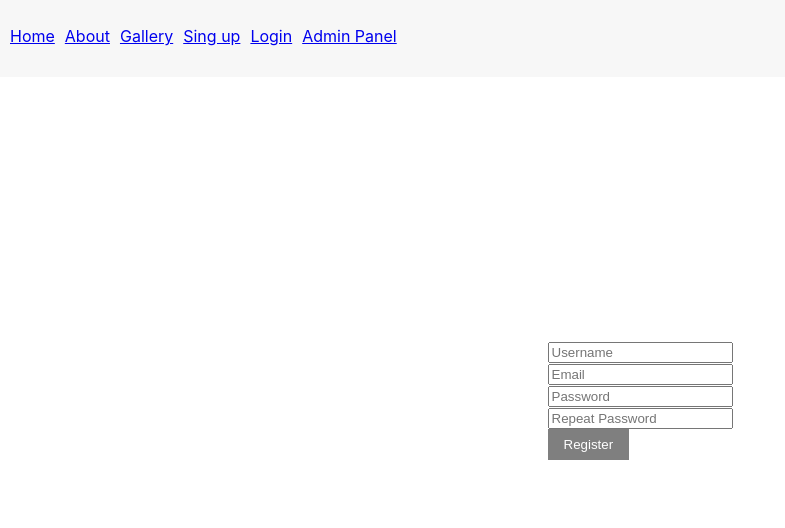
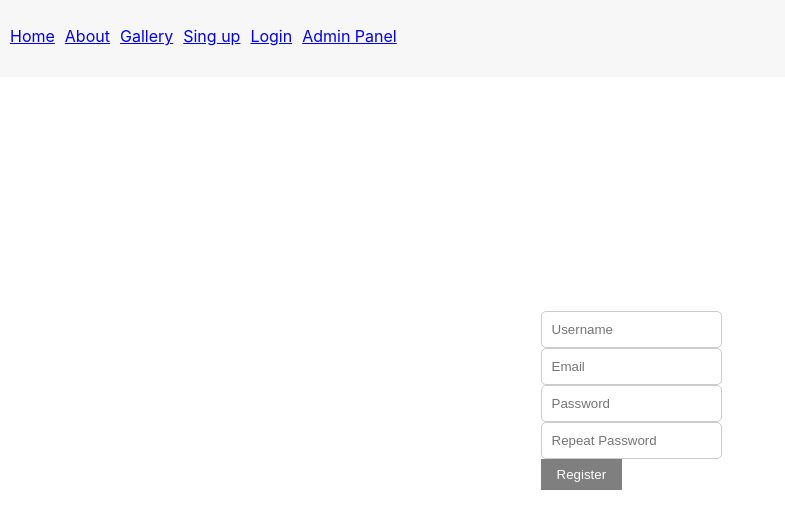
Before and after one commit to Ristar-art/hotel-booking-app, a React (Create React App) app: page /singup in a window 1280 px wide. Shown: the top 528 px of the page, without its empty margins (0-785 px from the left). Built offline with nearby package versions, Linux system fonts and the light colour scheme.

Commit message:
css changes

```diff
--- a/src/Components/Login/login.css
+++ b/src/Components/Login/login.css
@@ -5,3 +5,10 @@
   height: 100vh;
 
 }
+.Login-page input {
+  width: 80%;
+  padding: 10px;
+  border: 1px solid #ccc;
+  border-radius: 5px;
+
+}
--- a/src/Components/SignUp/signUp.css
+++ b/src/Components/SignUp/signUp.css
@@ -7,3 +7,9 @@
   height: 100vh;
 
 }
+.signUp-body input {
+  width: 80%;
+  padding: 10px;
+  border: 1px solid #ccc;
+  border-radius: 5px;
+}
```
